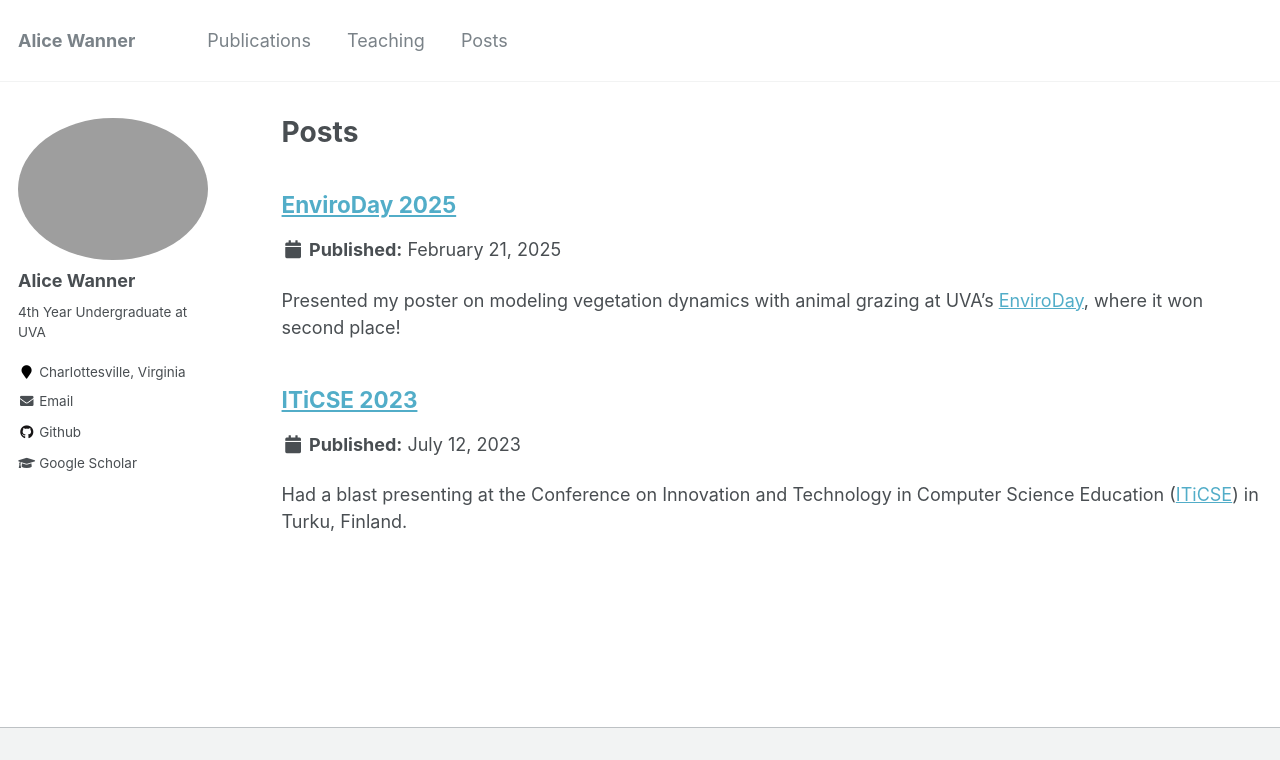
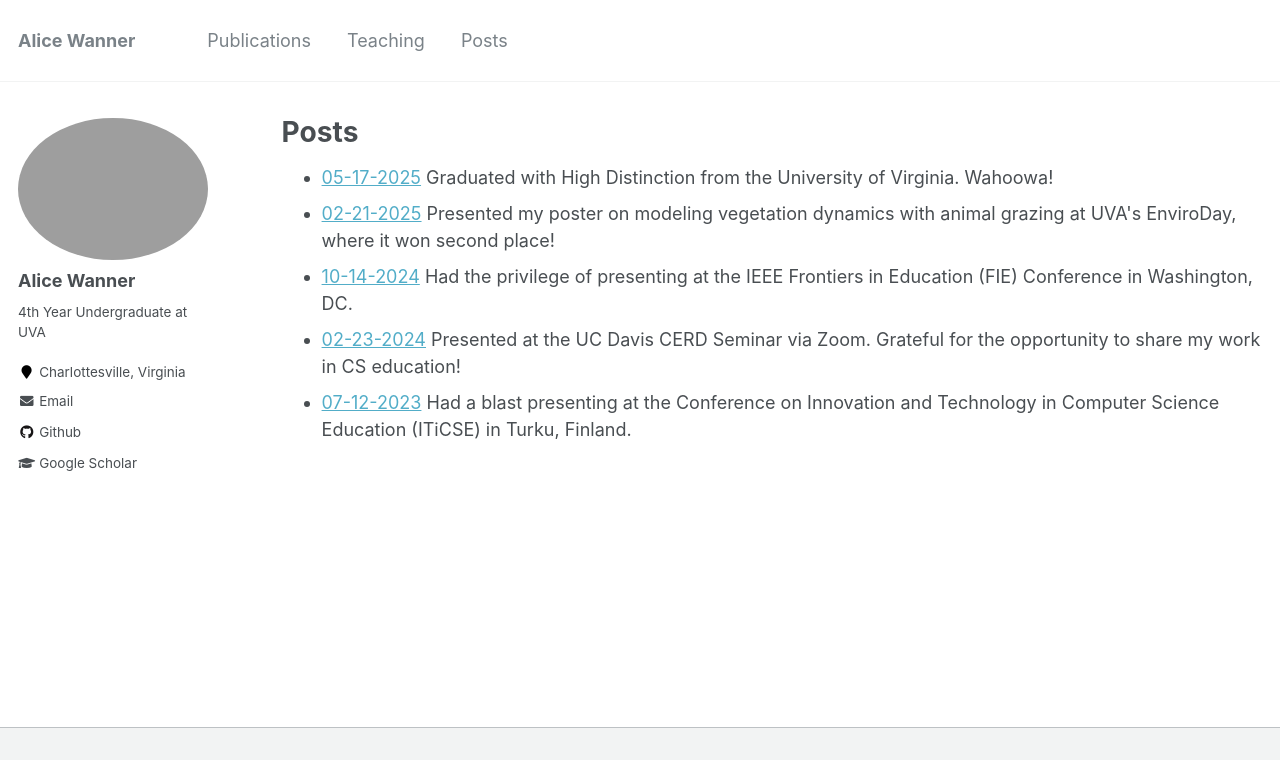
Before and after one commit to alicewanner/alicewanner.github.io, a Jekyll site: the page built from _pages/posts.md, in a window 1280 px wide, cut to the strip 0-760 px from the top of the page. Built offline with Jekyll 4.4.1, drawn with Linux system fonts in a browser that asks for light colours.

Commit message:
uva grad post and posts view update:

```diff
--- a/_config.yml
+++ b/_config.yml
@@ -202,6 +202,7 @@ defaults:
       path: ""
       type: posts
     values:
+      show_date: true
       layout: single
       author_profile: true
       read_time: false
--- a/_pages/posts.md
+++ b/_pages/posts.md
@@ -5,6 +5,11 @@ permalink: /posts/
 author_profile: true
 ---
 
-{% for post in site.posts %}
-  {% include archive-single.html %}
-{% endfor %}
+<ul>
+  {% for post in site.posts %}
+    <li>
+      <a href="{{ post.url }}">{{ post.date | date: "%m-%d-%Y" }}</a>
+      {{ post.excerpt }}
+    </li>
+  {% endfor %}
+</ul>
--- a/_posts/2023-07-12-iticse.md
+++ b/_posts/2023-07-12-iticse.md
@@ -1,8 +1,8 @@
 ---
-title: 'ITiCSE 2023'
+title: 'ITiCSE'
 date: 2023-07-12
-excerpt: "Had a blast presenting at the Conference on Innovation and Technology in Computer Science Education ([ITiCSE](https://iticse.acm.org/2023/)) in Turku, Finland."
-permalink: /posts/2023/07/iticse/
+excerpt: "Had a blast presenting at the Conference on Innovation and Technology in Computer Science Education (ITiCSE) in Turku, Finland."
+permalink: /posts/2023/iticse/
 tags:
   - UVA
 ---
--- /dev/null
+++ b/_posts/2024-02-23-cerd.md
@@ -0,0 +1,10 @@
+---
+title: 'CERD'
+date: 2024-02-23
+excerpt: "Presented at the UC Davis CERD Seminar via Zoom. Grateful for the opportunity to share my work in CS education!"
+permalink: /posts/2024/cerd/
+tags:
+  - UVA
+---
+
+Presented at the UC Davis [CERD Seminar](https://cerd.cs.ucdavis.edu/) via Zoom. Grateful for the opportunity to share my work in CS education!
--- /dev/null
+++ b/_posts/2024-10-14-fie.md
@@ -0,0 +1,10 @@
+---
+title: 'FIE'
+date: 2024-10-14
+excerpt: "Had the privilege of presenting at the IEEE Frontiers in Education (FIE) Conference in Washington, DC."
+permalink: /posts/2024/fie/
+tags:
+  - UVA
+---
+
+Had the privilege of presenting at the IEEE Frontiers in Education ([FIE](https://2024.fie-conference.org/)) Conference in Washington, DC.
--- /dev/null
+++ b/_posts/2025-05-17-uva.md
@@ -0,0 +1,16 @@
+---
+title: 'UVA Graduation'
+date: 2025-05-17
+excerpt: "Graduated with High Distinction from the University of Virginia. Wahoowa!"
+permalink: /posts/2025/uvagrad/
+tags:
+  - UVA
+---
+
+I graduated from the University of Virginia with High Distinction, earning majors in Computer Science and Mathematics and a minor in German. As part of the CS Distinguished Majors Program, I completed and presented a senior thesis titled Modeling Vegetation Dynamics at the Arctic Treeline: The Impact of Reindeer Grazing.
+
+During my time at UVA, I was fortunate to be involved in a range of research experiences. I studied animal grazing in the Arctic in the [Epstein Ecosystem Ecology Lab](https://epstein.evsc.virginia.edu/) and conducted cryptography research with Professor [Wei-Kai Lin](https://weikailin.github.io/). I also contributed to CS education research under Professors [Robbie Hott](https://cs.robbiehott.com/) and [Ray Pettit](https://engineering.virginia.edu/faculty/raymond-pettit). I am deeply grateful to each of these mentors for their guidance and for sparking my passion for research.
+
+Outside of research, I served as a teaching assistant for three CS courses at UVA: Introduction to Programming, Algorithms, and Theory of Computation. I was honored to receive the Louis T. Rader Undergraduate Teaching Award in recognition of my work supporting students.
+
+![image](/assets/images/page_imgs/uvagrad.JPG)
```
Also changed, not shown: _pages/about.md (+5 -4 lines), _posts/2025-02-21-enviroday.md (+3 -3 lines), assets/images/page_imgs/uvagrad.jpg (added).
